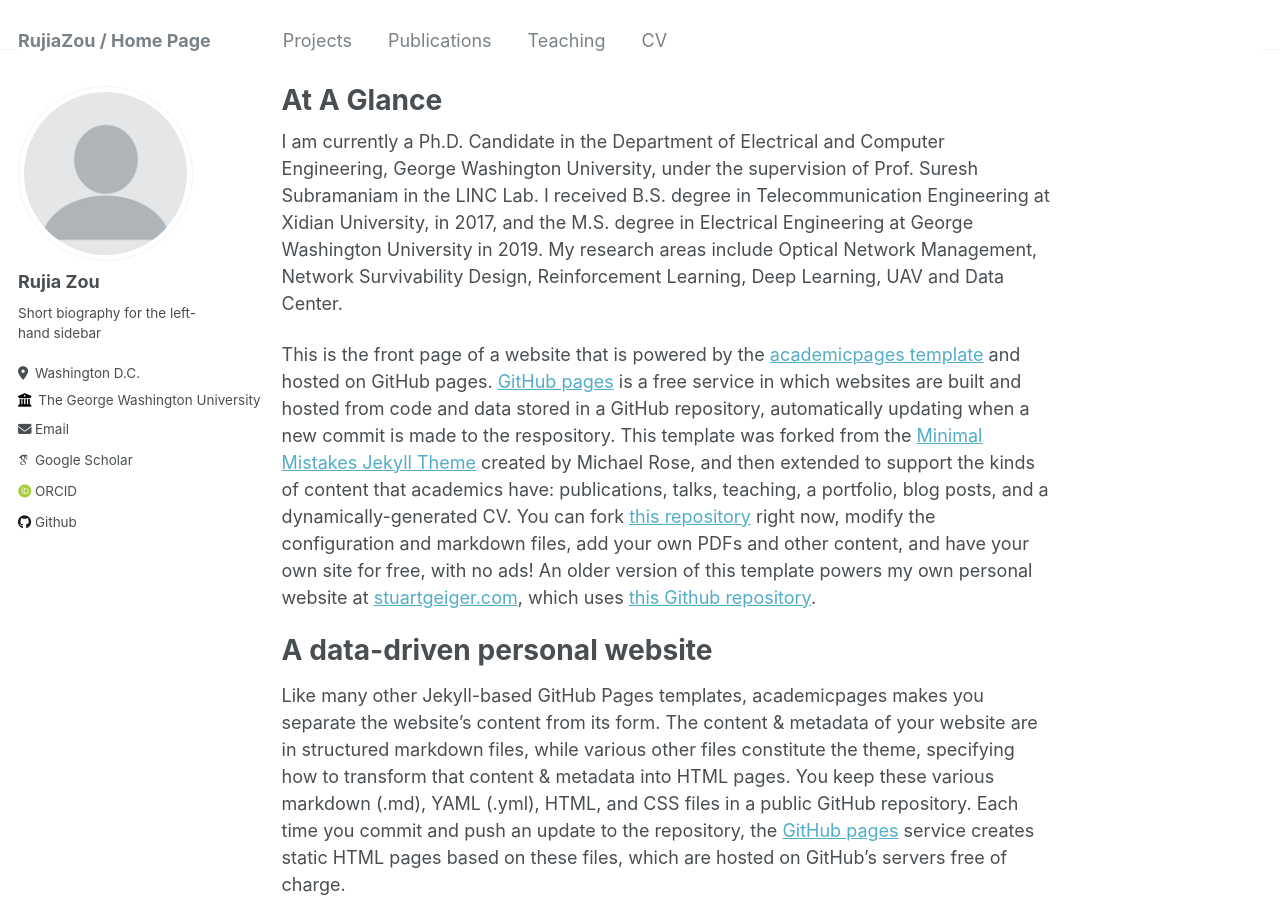
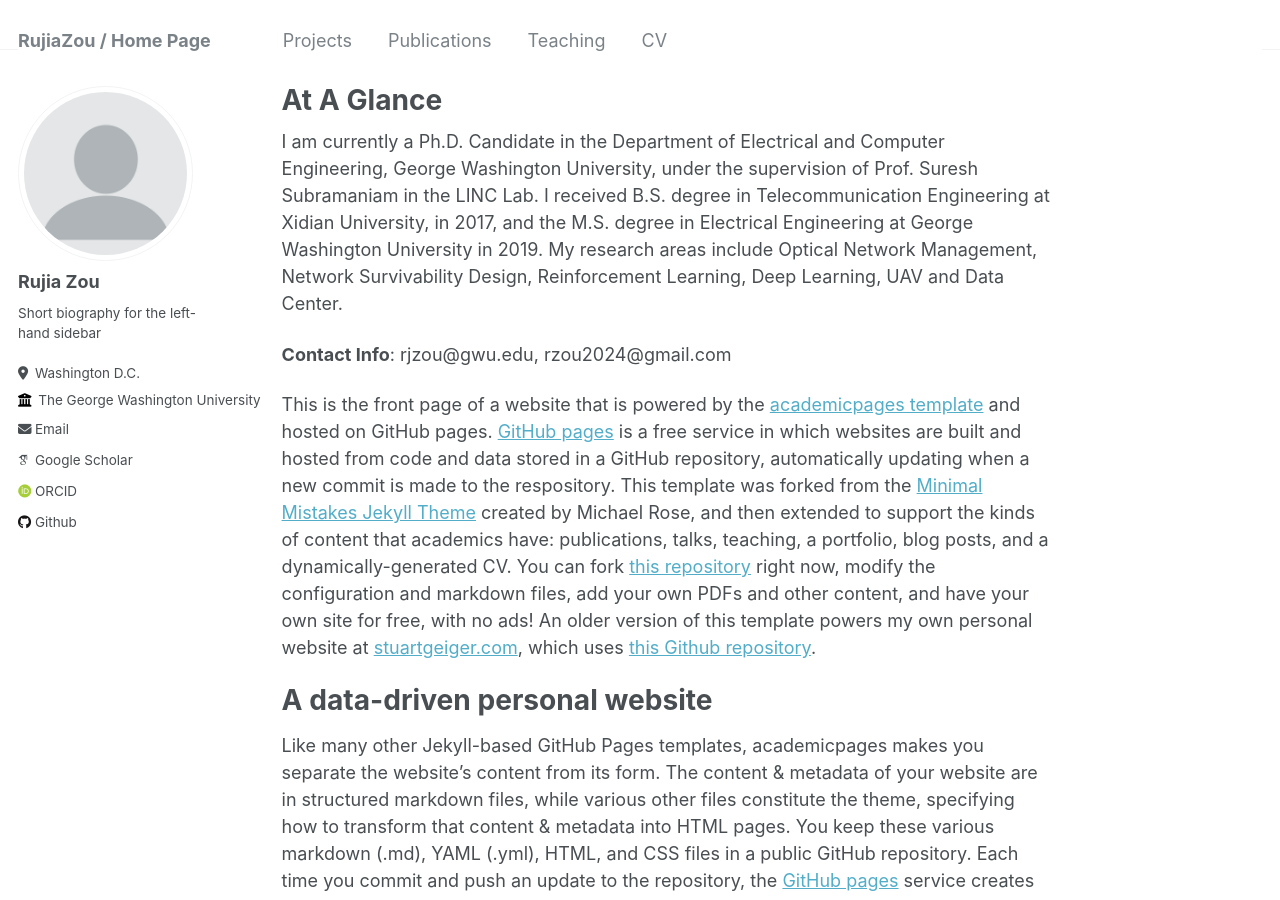
Before and after one commit to RujiaZou/RujiaZou.github.io, a Jekyll site: the page built from _pages/about.md, in a window 1280 px wide and 900 px high. Built offline with Jekyll 4.4.1, drawn with Linux system fonts in a browser that asks for light colours; some web fonts are replaced.

Commit message:
Update about.md

```diff
--- a/_pages/about.md
+++ b/_pages/about.md
@@ -7,9 +7,10 @@ redirect_from:
   - /about.html
 ---
 
-I am currently a Ph.D. Candidate in the Department of Electrical and Computer Engineering, George Washington University, under the supervision of Prof. Suresh Subramaniam in the LINC Lab. I received B.S. degree in Telecommunication Engineering at Xidian University, in 2017, and the M.S. degree in Electrical Engineering at George Washington University in 2019. My research areas include Optical Network Management, Network Survivability Design, Reinforcement Learning, Deep Learning, UAV and Data Center.
+I am currently a Ph.D. Candidate in the Department of Electrical and Computer Engineering, George Washington University, under the supervision of Prof. Suresh Subramaniam in the LINC Lab. I received B.S. degree in Telecommunication Engineering at Xidian University, in 2017, and the M.S. degree in Electrical Engineering at George Washington University in 2019.
+My research areas include Optical Network Management, Network Survivability Design, Reinforcement Learning, Deep Learning, UAV and Data Center.
 
-
+**Contact Info**: rjzou@gwu.edu, rzou2024@gmail.com
 
 
 This is the front page of a website that is powered by the [academicpages template](https://github.com/academicpages/academicpages.github.io) and hosted on GitHub pages. [GitHub pages](https://pages.github.com) is a free service in which websites are built and hosted from code and data stored in a GitHub repository, automatically updating when a new commit is made to the respository. This template was forked from the [Minimal Mistakes Jekyll Theme](https://mmistakes.github.io/minimal-mistakes/) created by Michael Rose, and then extended to support the kinds of content that academics have: publications, talks, teaching, a portfolio, blog posts, and a dynamically-generated CV. You can fork [this repository](https://github.com/academicpages/academicpages.github.io) right now, modify the configuration and markdown files, add your own PDFs and other content, and have your own site for free, with no ads! An older version of this template powers my own personal website at [stuartgeiger.com](http://stuartgeiger.com), which uses [this Github repository](https://github.com/staeiou/staeiou.github.io).
```
